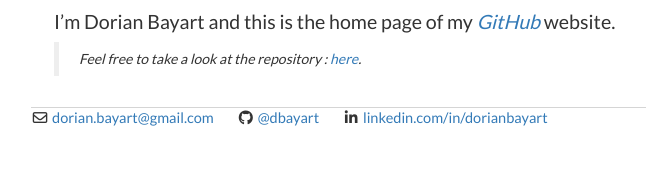
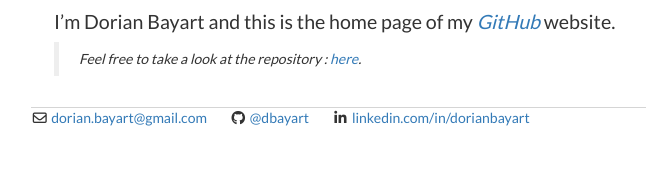
Before and after one commit to dorianbayart/dorianbayart.github.io, a Jekyll site: the page built from index.md, in a window 1280 px wide. Shown: the part 123-300 px from the top of the page, without its empty margins (1-647 px from the left). Built offline with Jekyll 4.4.1, drawn with Linux system fonts in a browser that asks for light colours; nearby versions of some CDN libraries.

Commit message:
Update main.css

```diff
--- a/css/main.css
+++ b/css/main.css
@@ -34,7 +34,7 @@
 }
 #footer > ul {
     font-family:'Lato', 'Helvetica', 'Sans-Serif';
-    font-size: 1.3em;
+    font-size: 1.0em;
     padding: 0px;
     list-style: none;
     font-weight: normal;
@@ -70,7 +70,6 @@
 }
 footer {
     border-top: 1px solid #d5d5d5;
-    font-size: .8em;
 }
 
 ul.posts {
```
